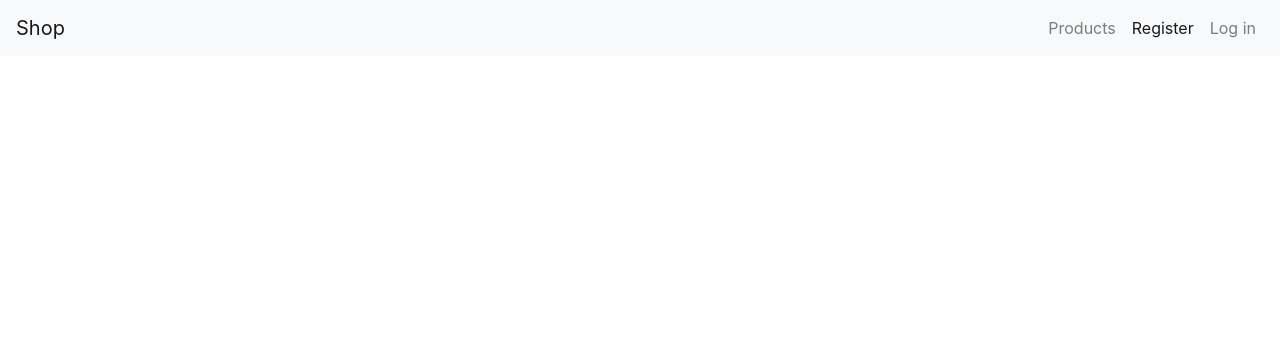
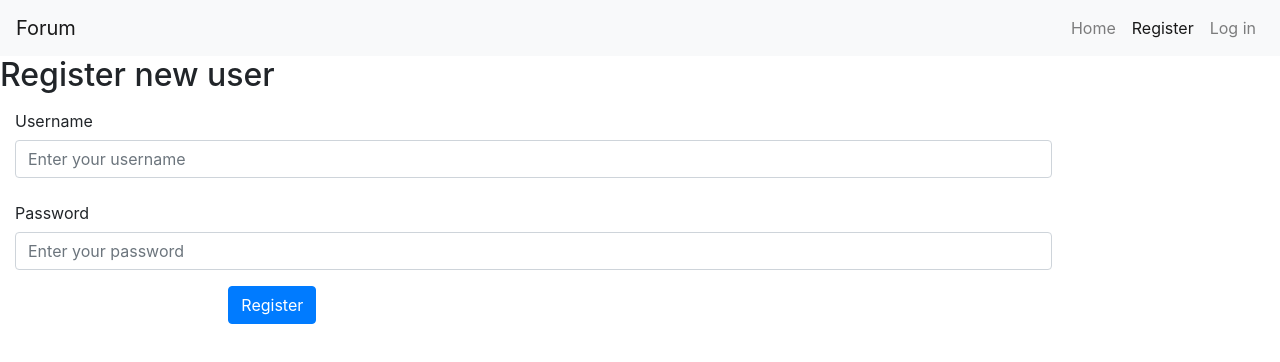
Before and after one commit to KadyrkuloveA/js_group_5_homework_87_Amantur_Kadyrkulov_Beksultan_Kadyrbekov, a React (Create React App) app in the folder front/: page /register in a window 1280 px wide. Shown: the top 362 px of the page. Built offline with nearby package versions, Linux system fonts and the light colour scheme.

Commit message:
added ability to add posts

```diff
--- a/front/src/App.js
+++ b/front/src/App.js
@@ -3,13 +3,19 @@ import './App.css';
 import {Route, Switch} from "react-router";
 import Main from "./containers/Main/Main";
 import Toolbar from "./components/UI/Toolbar/Toolbar";
+import Login from "./containers/Login/Login";
+import Register from "./containers/Register/Register";
+import AddPost from "./containers/AddPost/AddPost";
 
 function App() {
     return (
         <>
             <Toolbar/>
             <Switch>
-                <Route path='/' component={Main}/>
+                <Route path='/' exact component={Main}/>
+                <Route path='/login' exact component={Login}/>
+                <Route path='/register' exact component={Register}/>
+                <Route path='/add-post' exact component={AddPost}/>
             </Switch>
         </>
     );
--- a/front/src/components/UI/Toolbar/Toolbar.js
+++ b/front/src/components/UI/Toolbar/Toolbar.js
@@ -5,19 +5,24 @@ import {useDispatch, useSelector} from 'react-redux';
 import UserMenu from "./UserMenu";
 import AnonymousMenu from "./AnonymousMenu";
 import {logoutUser} from "../../../store/actions/usersActions";
+import {withRouter} from "react-router";
 
-const Toolbar = () => {
+const Toolbar = (props) => {
     const user = useSelector(state => state.users.user);
     const dispatch = useDispatch();
     return (
         <Navbar color="light" light expand="md">
-            <NavbarBrand tag={RouterNavLink} to="/">Shop</NavbarBrand>
+            <NavbarBrand tag={RouterNavLink} to="/">Forum</NavbarBrand>
             <Nav className="ml-auto" navbar>
                 <NavItem>
-                    <NavLink tag={RouterNavLink} to="/" exact>Products</NavLink>
+                    <NavLink tag={RouterNavLink} to="/" exact>Home</NavLink>
                 </NavItem>
                 {user ? (
-                    <UserMenu logout={() => dispatch(logoutUser())} user={user}/>
+                    <UserMenu
+                        logout={() => dispatch(logoutUser())}
+                        user={user}
+                        goToForm={() => props.history.push('/add-post')}
+                    />
                 ) : (
                     <AnonymousMenu/>
                 )}
@@ -26,4 +31,4 @@ const Toolbar = () => {
     );
 };
 
-export default Toolbar;
+export default withRouter(Toolbar);
--- a/front/src/components/UI/Toolbar/UserMenu.js
+++ b/front/src/components/UI/Toolbar/UserMenu.js
@@ -1,19 +1,18 @@
 import React from 'react';
 import {DropdownItem, DropdownMenu, DropdownToggle, UncontrolledDropdown} from "reactstrap";
-const UserMenu = ({user, logout}) => {
+const UserMenu = ({user, logout, goToForm}) => {
     return (
         <UncontrolledDropdown nav inNavbar>
             <DropdownToggle nav caret>
                 Hello, {user.username}!
             </DropdownToggle>
             <DropdownMenu right>
-                <DropdownItem>
-                    View profile
+                <DropdownItem onClick={goToForm}>
+                    Add Post
                 </DropdownItem>
                 <DropdownItem divider />
                 <DropdownItem onClick={logout}>
                     Logout
-
                 </DropdownItem>
             </DropdownMenu>
         </UncontrolledDropdown>
--- /dev/null
+++ b/front/src/containers/AddPost/AddPost.js
@@ -0,0 +1,70 @@
+import React, {useState} from 'react';
+import {Button, Col, Form, FormGroup, Input, Label} from "reactstrap";
+import FormElement from "../../components/UI/Form/FormElement";
+import {useSelector} from "react-redux";
+import axiosApi from "../../axiosApi";
+
+const initialForm = {
+    title: '',
+    description: '',
+    image: '',
+};
+const AddPost = () => {
+    const user = useSelector(state => state.users.user);
+    const [postForm, setPostForm] = useState(initialForm);
+    const onInputChange = e => {
+        setPostForm({...postForm, [e.target.name]: e.target.value});
+    };
+    const onFileChange = e => {
+        setPostForm({...postForm, [e.target.name]: e.target.files[0]});
+    };
+    const formSubmit = async e => {
+        e.preventDefault();
+        const formData = new FormData();
+        Object.keys(postForm).forEach(key => {
+            formData.append(key, postForm[key]);
+        });
+        console.log(formData);
+        await axiosApi.post('/posts', formData, {headers: {"Authorization": "Token " + user.token}});
+    };
+    return (
+        <>
+            <Form onSubmit={formSubmit}>
+                <FormElement
+                    propertyName='title'
+                    title='Title'
+                    value={postForm.title}
+                    onChange={onInputChange}
+                    type='text'
+                    placeholder='Enter the title'
+                    required={true}
+                />
+                <FormElement
+                    propertyName='description'
+                    title='Description'
+                    value={postForm.description}
+                    onChange={onInputChange}
+                    type='text'
+                    placeholder='Enter any description or send an image'
+                />
+                <FormGroup>
+                    <Label sm={2} for="image">Image</Label>
+                    <Col sm={10}>
+                        <Input
+                            type="file"
+                            name="image" id="image"
+                            onChange={onFileChange}
+                        />
+                    </Col>
+                </FormGroup>
+                <FormGroup row>
+                    <Col sm={{offset:2, size: 10}}>
+                        <Button type="submit" color="primary">Send Post</Button>
+                    </Col>
+                </FormGroup>
+            </Form>
+        </>
+    );
+};
+
+export default AddPost;
--- /dev/null
+++ b/front/src/containers/Login/Login.js
@@ -0,0 +1,70 @@
+import React, {Component} from 'react';
+import {Alert, Button, Col, Form, FormGroup} from "reactstrap";
+import FormElement from "../../components/UI/Form/FormElement";
+import {loginUser} from "../../store/actions/usersActions";
+import {connect} from "react-redux";
+
+class Login extends Component {
+    state = {
+        username: '',
+        password: ''
+    };
+    inputChangeHandler = event => {
+        this.setState({
+            [event.target.name]: event.target.value,
+        })
+    };
+    submitFormHandler = event => {
+        event.preventDefault();
+
+        this.props.loginUser({...this.state});
+    };
+    render() {
+        return (
+            <>
+                <h2>Login</h2>
+                {this.props.error && (
+                    <Alert color='danger'>{this.props.error.error}</Alert>
+                )}
+                <Form onSubmit={this.submitFormHandler}>
+                    <FormElement
+                        propertyName='username'
+                        title='Username'
+                        value={this.state.username}
+                        onChange={this.inputChangeHandler}
+                        type='text'
+                        autoComplete='current-username'
+                        placeholder='Enter username you registered with'
+                        required={true}
+                    />
+                    <FormElement
+                        propertyName='password'
+                        title='Password'
+                        value={this.state.password}
+                        onChange={this.inputChangeHandler}
+                        type='password'
+                        autoComplete='current-password'
+                        placeholder='Enter password you registered with'
+                        required={true}
+                    />
+                    <FormGroup row>
+                        <Col sm={{offset: 2, size: 10}}>
+                            <Button type='submit' color='primary'>
+                                Login
+                            </Button>
+                        </Col>
+                    </FormGroup>
+                </Form>
+            </>
+        );
+    }
+}
+const mapStateToProps = state => ({
+    loading: state.users.loginLoading,
+    error: state.users.loginError
+});
+const mapDispatchToProps = dispatch => ({
+    loginUser: userData => dispatch(loginUser(userData))
+});
+
+export default connect(mapStateToProps, mapDispatchToProps)(Login);
--- a/front/src/containers/Main/Main.js
+++ b/front/src/containers/Main/Main.js
@@ -1,10 +1,11 @@
 import React from 'react';
+import {Container} from "reactstrap";
 
 const Main = () => {
     return (
-        <div>
-
-        </div>
+        <Container>
+            main
+        </Container>
     );
 };
 
--- /dev/null
+++ b/front/src/containers/Register/Register.js
@@ -0,0 +1,75 @@
+import React, {Component} from 'react';
+import {Button, Col, Form, FormGroup} from "reactstrap";
+import {connect} from "react-redux";
+import {registerUser} from "../../store/actions/usersActions";
+import FormElement from "../../components/UI/Form/FormElement";
+
+class Register extends Component {
+    state = {
+        username: '',
+        password: ''
+    };
+    inputChangeHandler = (e) => {
+        this.setState({
+            [e.target.name]: e.target.value
+        });
+    };
+    submitFormHandler = (e) => {
+        e.preventDefault();
+        this.props.registerUser({...this.state});
+    };
+    getFieldError = fieldName => {
+
+        try{
+            return this.props.error.errors[fieldName].message;
+        } catch(e){
+            return undefined;
+        }
+    };
+    render() {
+        return (
+            <>
+                <h2>Register new user</h2>
+                <Form onSubmit={this.submitFormHandler}>
+                    <FormElement
+                        propertyName='username'
+                        title='Username'
+                        value={this.state.username}
+                        onChange={this.inputChangeHandler}
+                        error={this.getFieldError('username')}
+                        placeholder='Enter your username'
+                        autoComplete='new-username'
+                    />
+                    <FormElement
+                        propertyName='password'
+                        title='Password'
+                        type='password'
+                        value={this.state.password}
+                        onChange={this.inputChangeHandler}
+                        error={this.getFieldError('password')}
+                        placeholder='Enter your password'
+                        autoComplete='new-password'
+                    />
+                    <FormGroup>
+                        <Col sm={{offset: 2, size: 10}}>
+                            <Button type='submit' color='primary'>
+                                Register
+                            </Button>
+                        </Col>
+                    </FormGroup>
+                </Form>
+            </>
+        );
+    }
+}
+
+const mapStateToProps = state => ({
+    error: state.users.registerError,
+    loading: state.users.registerLoading,
+});
+
+const mapDispatchToProps = dispatch => ({
+    registerUser: userData => dispatch(registerUser(userData))
+});
+
+export default connect(mapStateToProps, mapDispatchToProps)(Register) ;
--- a/front/src/store/localStorage.js
+++ b/front/src/store/localStorage.js
@@ -24,7 +24,6 @@ export const loadFromLocalStorage = () => {
 const actions = [LOGOUT_USER_SUCCESS, LOGIN_USER_SUCCESS];
 
 export const localStorageMiddleware = store => next => action => {
-    console.log('need to save to localstorage');
     let result = next(action);
     if(actions.includes(action.type)){
         saveToLocalStorage({
```
Also changed, not shown: front/src/store/actions/postsActions.js (added), front/src/store/reducers/postsReducer.js (added).
